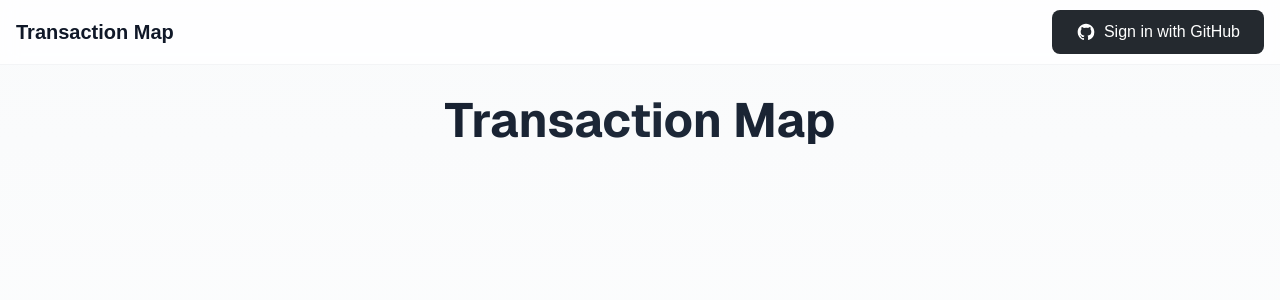
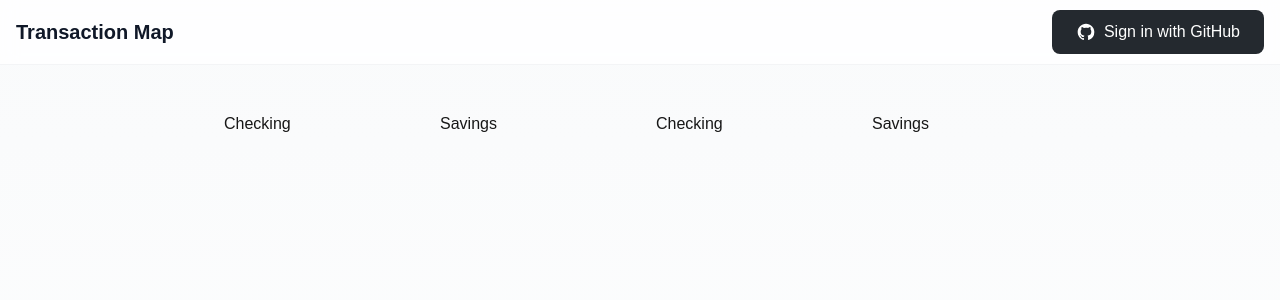
Before and after one commit to kyle4real/FinTrackr, a Next.js app: page / in a window 1280 px wide. Shown: the top 300 px of the page. Built offline with nearby package versions, Linux system fonts and the light colour scheme; no server answers; what obscenity would draw is missing.

Commit message:
start plaid setup

```diff
--- a/package.json
+++ b/package.json
@@ -15,8 +15,9 @@
     "next-auth": "^5.0.0-beta.25",
     "obscenity": "0.4.3",
     "plaid": "^31.1.0",
-    "react": "^19.0.0",
-    "react-dom": "^19.0.0"
+    "react": "^18.3.1",
+    "react-dom": "^18.3.1",
+    "react-plaid-link": "^3.6.1"
   },
   "devDependencies": {
     "@eslint/eslintrc": "^3",
--- a/src/app/page.tsx
+++ b/src/app/page.tsx
@@ -12,6 +12,33 @@ export default async function Page() {
 
   const session = await auth();
 
+  const connectedItems = [
+    {
+      bankName: "Chase",
+      accountName: "Checking",
+      balance: 1000,
+      currency: "USD",
+    },
+    {
+      bankName: "Chase",
+      accountName: "Savings",
+      balance: 5000,
+      currency: "USD",
+    },
+    {
+      bankName: "Wells Fargo",
+      accountName: "Checking",
+      balance: 2000,
+      currency: "USD",
+    },
+    {
+      bankName: "Wells Fargo",
+      accountName: "Savings",
+      balance: 3000,
+      currency: "USD",
+    },
+  ];
+
   return (
     <div className="min-h-screen bg-gradient-to-b from-gray-50 to-white">
       <header className="fixed top-0 left-0 right-0 bg-white/80 backdrop-blur-sm border-b border-gray-100 z-10">
@@ -24,10 +51,12 @@ export default async function Page() {
       </header>
 
       <main className="max-w-4xl mx-auto px-4 pt-24 pb-16">
-        <div className="text-center mb-16">
-          <h1 className="text-5xl font-bold mb-4 bg-clip-text text-transparent bg-gradient-to-r from-gray-900 via-gray-800 to-gray-900 font-[family-name:var(--font-geist-sans)]">
-            Transaction Map
-          </h1>
+        <div className="flex">
+          {connectedItems.map((item, index) => (
+            <div key={index} className="w-1/2 p-4">
+              {item.accountName}
+            </div>
+          ))}
         </div>
       </main>
     </div>
--- /dev/null
+++ b/src/lib/actions/user.ts
@@ -0,0 +1,23 @@
+import { User } from "@prisma/client";
+import { plaidClient } from "../plaid";
+import { CountryCode, Products } from "plaid";
+
+export async function createPlaidLinkToken(user: User) {
+  try {
+    const res = await plaidClient.linkTokenCreate({
+      user: {
+        client_user_id: user.id,
+      },
+      client_name: user.name || "Anonymous User",
+      products: [Products.Auth],
+      language: "en",
+      country_codes: [CountryCode.Us],
+    });
+
+    const link = res.data.link_token;
+
+    return link;
+  } catch (error) {
+    console.error(error);
+  }
+}
--- /dev/null
+++ b/src/lib/plaid.ts
@@ -0,0 +1,13 @@
+import { Configuration, PlaidApi, PlaidEnvironments } from "plaid";
+
+const plaidConfig = new Configuration({
+  basePath: PlaidEnvironments.sandbox,
+  baseOptions: {
+    headers: {
+      "PLAID-CLIENT-ID": process.env.PLAID_CLIENT_ID,
+      "PLAID-SECRET": process.env.PLAID_SECRET,
+    },
+  },
+});
+
+export const plaidClient = new PlaidApi(plaidConfig);
```
Also changed, not shown: 1 other file (tests, documents, lock files or other folders).
